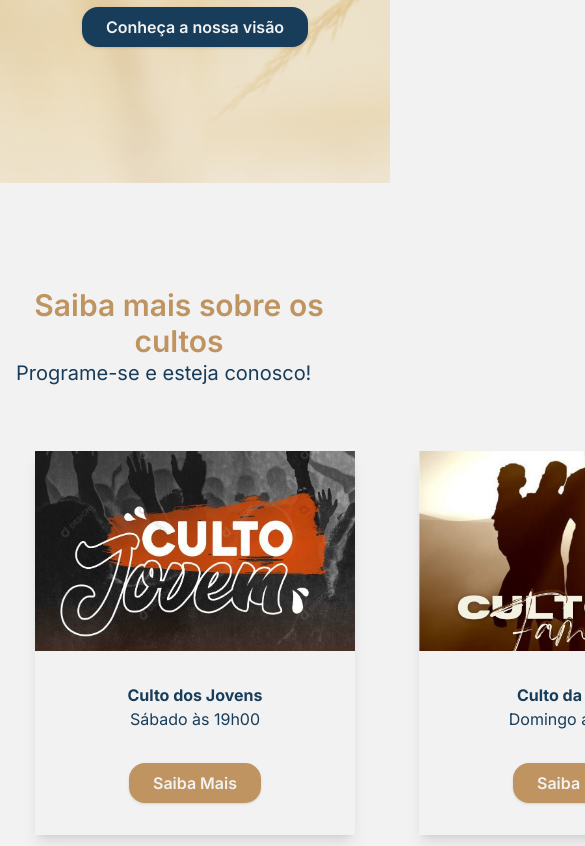
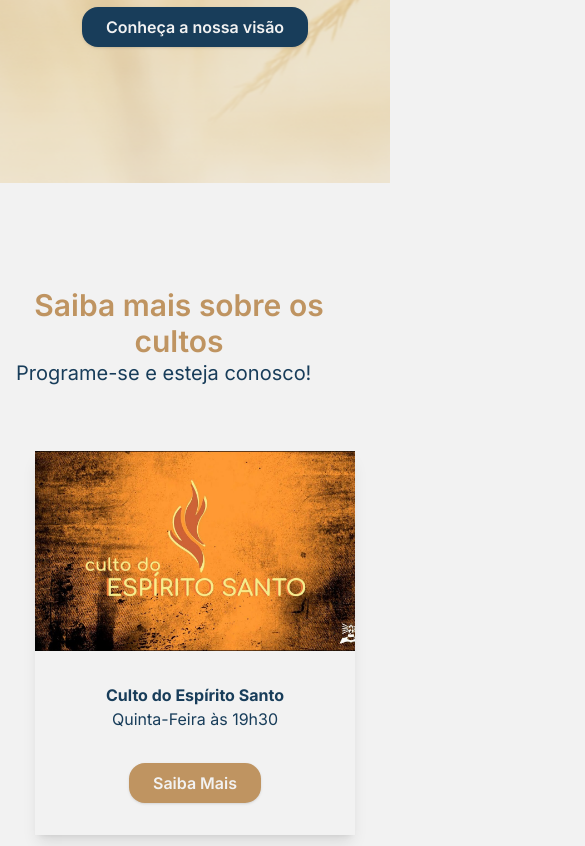
Before and after one commit to dijalmasilva/saldaterra-landing, a Next.js app: page / in a window 390 px wide. Shown: the part 1151-1997 px from the top of the page, 585 px wide, since content can reach past the window. Built offline with nearby package versions, Linux system fonts and the light colour scheme.

Commit message:
fix(layout): fix responsivity to lg screen

```diff
--- a/app/page.tsx
+++ b/app/page.tsx
@@ -30,7 +30,7 @@ export default function Home() {
         <Section className="py-20">
             <div className="my-6">
                 <SectionTitle title="Saiba mais sobre os cultos" subtitle="Programe-se e esteja conosco!" />
-                <div className="flex gap-16 justify-center items-center mt-16">
+                <div className="flex flex-wrap gap-16 justify-center items-center mt-16">
                     <Card.Root>
                         <Card.Image image="/images/culto-1.jpg" />
                         <Card.Content className="text-center">
@@ -71,7 +71,7 @@ export default function Home() {
             </div>
             <div className="mt-24">
                 <SectionTitle title="Eventos e festividades" subtitle="Fique por dentro da nossa agenda!" />
-                <div className="flex gap-16 justify-center items-center mt-16">
+                <div className="flex flex-wrap gap-16 justify-center items-center mt-16">
                     <Card.Root>
                         <Card.Image image="/images/evento-1.jpg" />
                         <Card.Content className="text-center">
--- a/components/container/container.scss
+++ b/components/container/container.scss
@@ -1,3 +1,3 @@
 .my-container {
-  @apply max-w-[1366px] px-4 m-auto;
+  @apply max-w-screen-xl px-4 m-auto;
 }
--- a/components/footer/footer.tsx
+++ b/components/footer/footer.tsx
@@ -9,7 +9,7 @@ const Footer = () => {
         <footer>
             <div className="bg-primary w-full py-8 flex justify-center items-center">
                 <Container>
-                    <div className="flex gap-16">
+                    <div className="flex xl:gap-16 lg:gap-2">
                         <Image src="/images/logo.png" alt="logo" width={219} height={147} />
                         <div className="flex flex-col justify-evenly basis-4/12">
                             <div>
```
